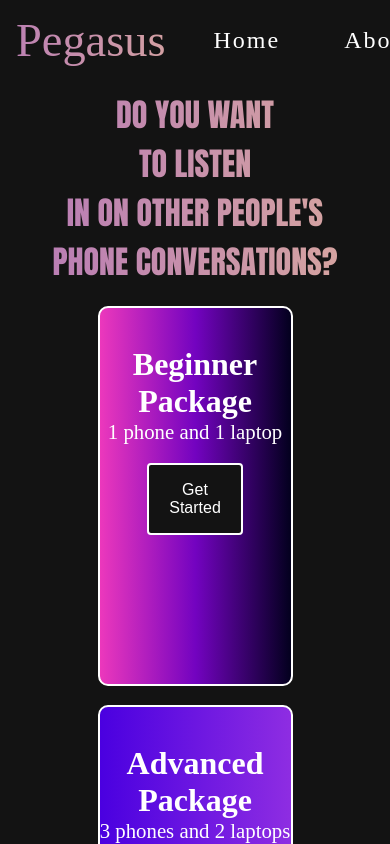
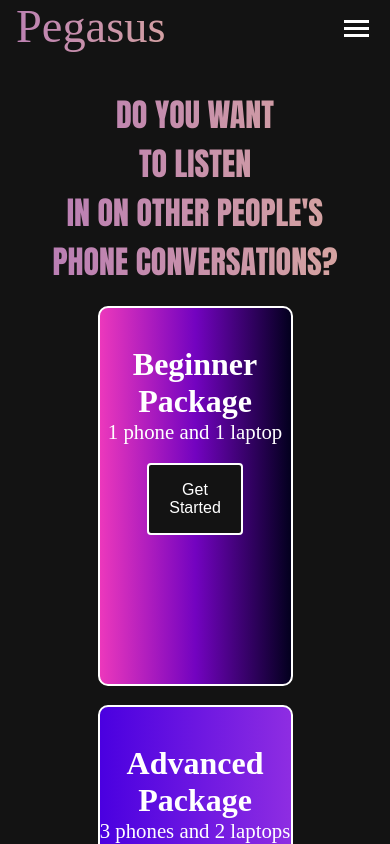
Before and after one commit to zsombinagy/First-project-with-next.js, a Next.js app: page / in a window 390 px wide. Shown: the top 844 px of the page. Built offline with nearby package versions, Linux system fonts and the light colour scheme.

Commit message:
mobile menu added

```diff
--- a/comps/Navbar.tsx
+++ b/comps/Navbar.tsx
@@ -1,9 +1,16 @@
 import Link from "next/link"
+import { useState } from "react"
 import styles from "../styles/Navbar.module.sass"
 
 
 
 const Navbar = () => {
+    const [open, setOpen] = useState("")
+    const [active, setActive] = useState("")
+
+
+
+
     return (
         <nav >
             <div className={styles.navbar}>
@@ -12,12 +19,21 @@ const Navbar = () => {
                     <div className={styles.title}>
                         <Link href="/"><a>Pegasus</a></Link>
                     </div>
-                    <div className={styles.menu}>
-                    <span className={styles.bar}></span>
-                    <span className={styles.bar}></span>
-                    <span className={styles.bar}></span>
+                    <div className={styles.menu + " " + active} onClick={ () => {
+
+                        if(!active ) {
+                        setOpen(styles.open)
+                        setActive(styles.active)
+                    } else {
+                        setOpen("")
+                        setActive("")
+                    }
+                    }}>
+                    <span className={styles.bar1 + " " + styles.bar}></span>
+                    <span className={styles.bar2 + " " + styles.bar}></span>
+                    <span className={styles.bar3 + " " + styles.bar}></span>
                     </div>
-                    <div className={styles.links__container}>
+                    <div className={styles.links__container + " " + open}>
 
                         <ul>
                             <li><Link  href="/"><a className={styles.link} id={styles.home}>Home</a></Link></li>
--- a/styles/Members.module.sass
+++ b/styles/Members.module.sass
@@ -7,8 +7,8 @@
     background: #131313
     height: 200vh
     display: inline-block
+    text-align: center
     margin-top: 80px
-    text-align: center
 
 
 
--- a/styles/Navbar.module.sass
+++ b/styles/Navbar.module.sass
@@ -1,16 +1,45 @@
+@import Variables.sass
+
+
 .navbar
-    width: 100%
-    background: #131313
-    height: 80px
-    position: fixed
-    z-index: 1000
+        width: 100%
+        background: #131313
+        height: 80px
+        position: fixed
+        z-index: 10
+
+
+.title a
+
+    padding: 1rem
+    font-size: 2.9rem
+    text-decoration: none
+    color: transparent
+    background-image: linear-gradient(to right, #751fe6, #FBD786, #f7797d)
+    -webkit-background-clip: text
+    animation: animate 5s linear infinite
+    background-size: 1000%
+
+
+@keyframes animate
+        0%
+            background-position: 0% 100%
+        50%
+            background-position: 100% 0%
+        100%
+            background-position: 0% 100%
 
 
 
 
+@media screen and ( min-width:  760px)
 
-
-
+    .navbar
+        width: 100%
+        background: #131313
+        height: 80px
+        position: fixed
+        z-index: 10
 
 
     .navbar__container
@@ -31,58 +60,145 @@
 
 
 
-    ul li
-        display: inline
-        align-items: center
+        ul li
+            display: inline
+            align-items: center
 
 
 
 
 
 
-    li a
-        position: relative
-        font-size: 1.5rem
-        padding: 0.5rem 1rem 0.5rem
-        margin: 0rem 1rem 0rem
-        letter-spacing: 2px
-        background: #131313
-        color: #fff
-        text-decoration: none
-        overflow: hidden
+        li a
+            position: relative
+            font-size: 1.5rem
+            padding: 0.5rem 1rem 0.5rem
+            margin: 0rem 1rem 0rem
+            letter-spacing: 2px
+            background: #131313
+            color: #fff
+            text-decoration: none
+            overflow: hidden
 
 
-    ul:hover li a
-        opacity: 0
-        transition: 0.3s
+        ul:hover li a
+            opacity: 0
+            transition: 0.3s
 
-    ul li a:hover
-        transfrom: scale(1.4)
-        z-index: 1000
-        background: #fff
-        color: #131313
-        opacity: 1
-        font-size: 1.5rem
-        transition: 0.3s
+        ul li a:hover
+            transfrom: scale(1.4)
+            z-index: 1000
+            background: #fff
+            color: #131313
+            opacity: 1
+            font-size: 1.5rem
+            transition: 0.3s
 
 
-    .title a
-
-        padding: 1rem
-        font-size: 2.9rem
-        text-decoration: none
-        color: transparent
-
-        background-image: linear-gradient(to right, #751fe6, #FBD786, #f7797d)
-        -webkit-background-clip: text
-        animation: animate 5s linear infinite
-        background-size: 1000%
+@media screen and ( max-width: 760px )
 
 
-        @keyframes animate
-            0%
-                background-position: 0% 100%
-            50%
-                background-position: 100% 0%
-            100%
-                background-position: 0% 100%
+
+    .navbar__container
+        display: flex
+        justify-content: space-between
+        height: 80px
+        z-index: 1
+        width: 100%
+        padding: 0
+        background: #131313
+
+    .links__container
+        display: grid
+        grid-template-columns: auto
+        margin: 0
+        position: absolute
+        top: -1000px
+        opacity: 1
+        transition: all 0.5 ease
+        z-index: -1
+        right: 0
+        background: rgba(24, 20, 20, 0.699) !important
+        width: 80%
+        text-align: center
+        border-radius: 8px
+
+        ul li
+            padding: 5px
+            list-style: none
+            border-bottom: 2px solid #fff
+            width: 100%
+            margin-left: 10%
+
+
+
+        ul a
+            color: #fff
+            font-weight: bold
+            text-decoration: none
+            font-size: 3.8rem
+
+
+
+
+
+
+
+
+    .open
+        background: #131313
+        top: 80px
+        opacity: 1
+        transition: all 0.5s ease
+        z-index: 99
+        font-size: 1.6rem
+
+
+
+
+
+
+
+
+    .menu
+        position: absolute
+        top: 15px
+        right: 5%
+        width: 30px
+        height: 25px
+        cursor: pointer
+        display: block
+        transition: all 0.5 ease
+
+
+
+    .bar1, .bar2, .bar3
+        width: 25px
+        height: 3px
+        background: #fff
+        margin: 5px auto
+
+    .bar1
+        position: absolute
+
+        right: 5%
+
+    .bar2
+        position: absolute
+        top: 7px
+        right: 5%
+
+
+    .bar3
+        position: absolute
+        top: 14px
+        right: 5%
+
+    .active .bar2
+        opacity: 0
+
+    .active .bar1
+        transform: translateY(7.5px) rotate(45deg)
+
+    .active .bar3
+        transform: translateY(-7.5px) rotate(-45deg)
```
